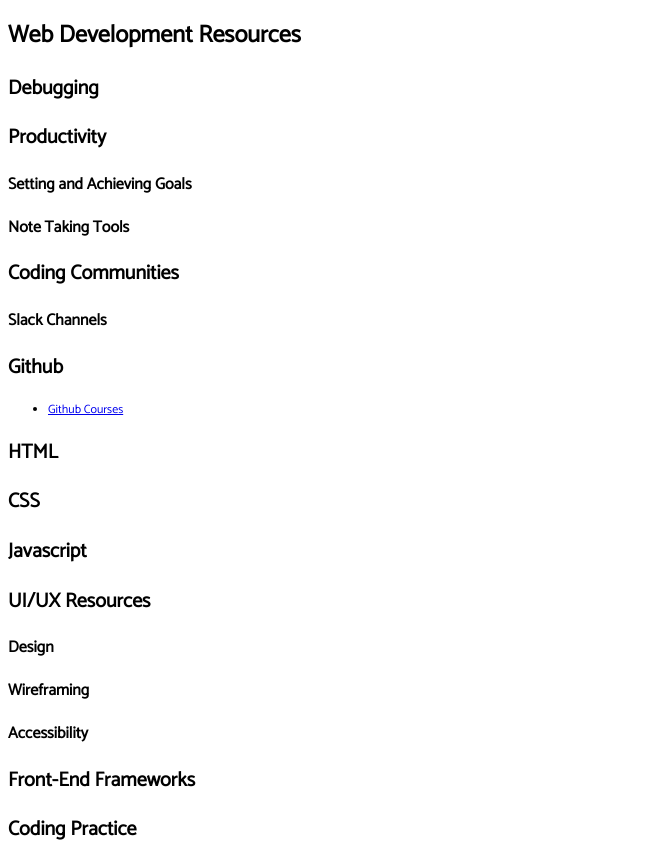
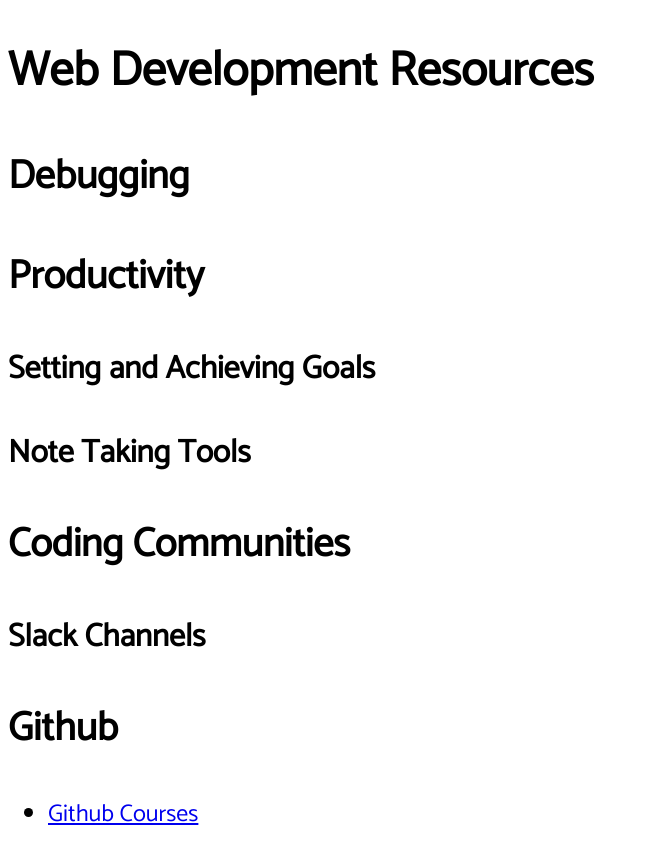
Before and after one commit to LaurenDoughty/web-development-resources, a plain HTML site: page index.html in a window 1280 px wide. Shown: the top 849 px of the page, without its empty margins (0-649 px from the left). Drawn offline with Linux system fonts and the light colour scheme.

Commit message:
Update main.css

```diff
--- a/assets/css/main.css
+++ b/assets/css/main.css
@@ -1,19 +1,19 @@
 h1 {
         font-family: 'Catamaran', sans-serif;
-        font-size:24px;
+        font-size:48px;
    }
 
 h2 {
         font-family: 'Catamaran', sans-serif;
-        font-size:20px;
+        font-size:40px;
    }
 
 h3 {
         font-family: 'Catamaran', sans-serif;
-        font-size:16px;
+        font-size:32px;
    }
 
 ul, li, p {
         font-family: 'Catamaran', sans-serif;
-        font-size:12px;
+        font-size:24px;
        }
```
